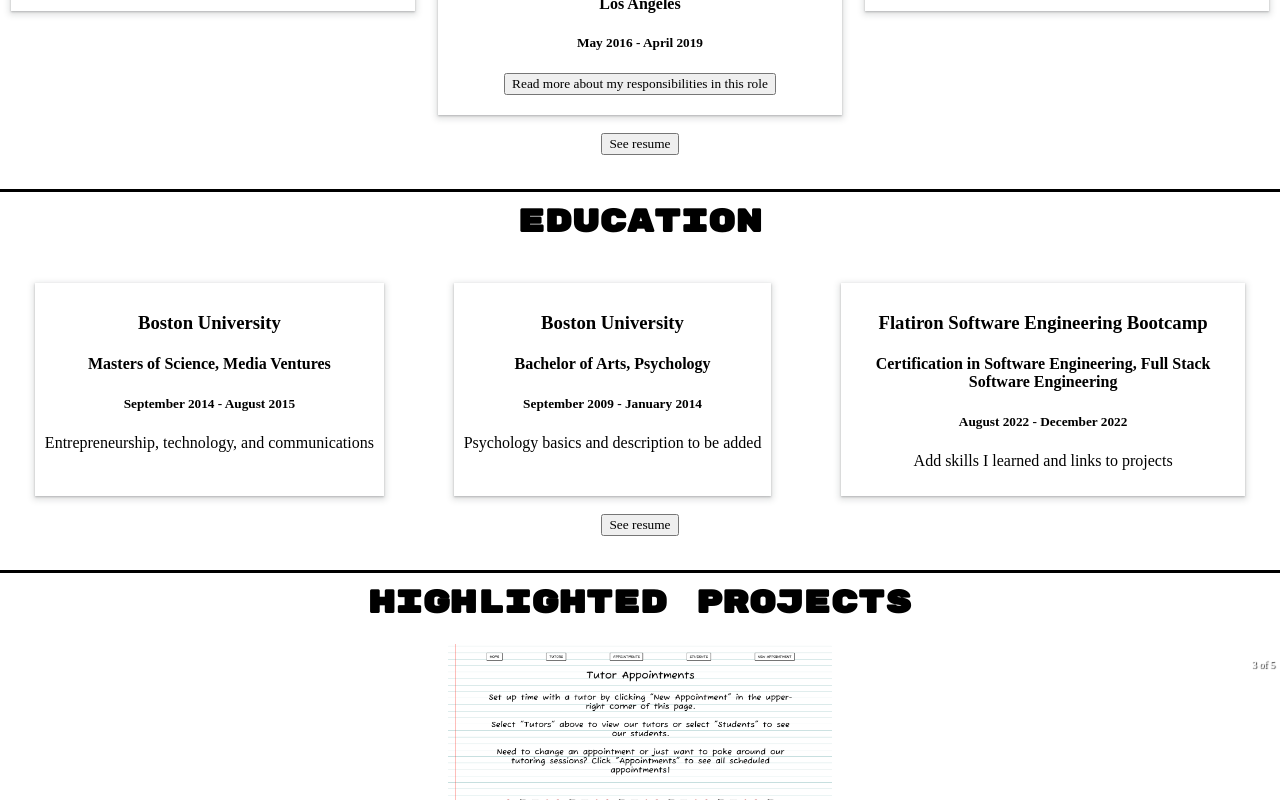
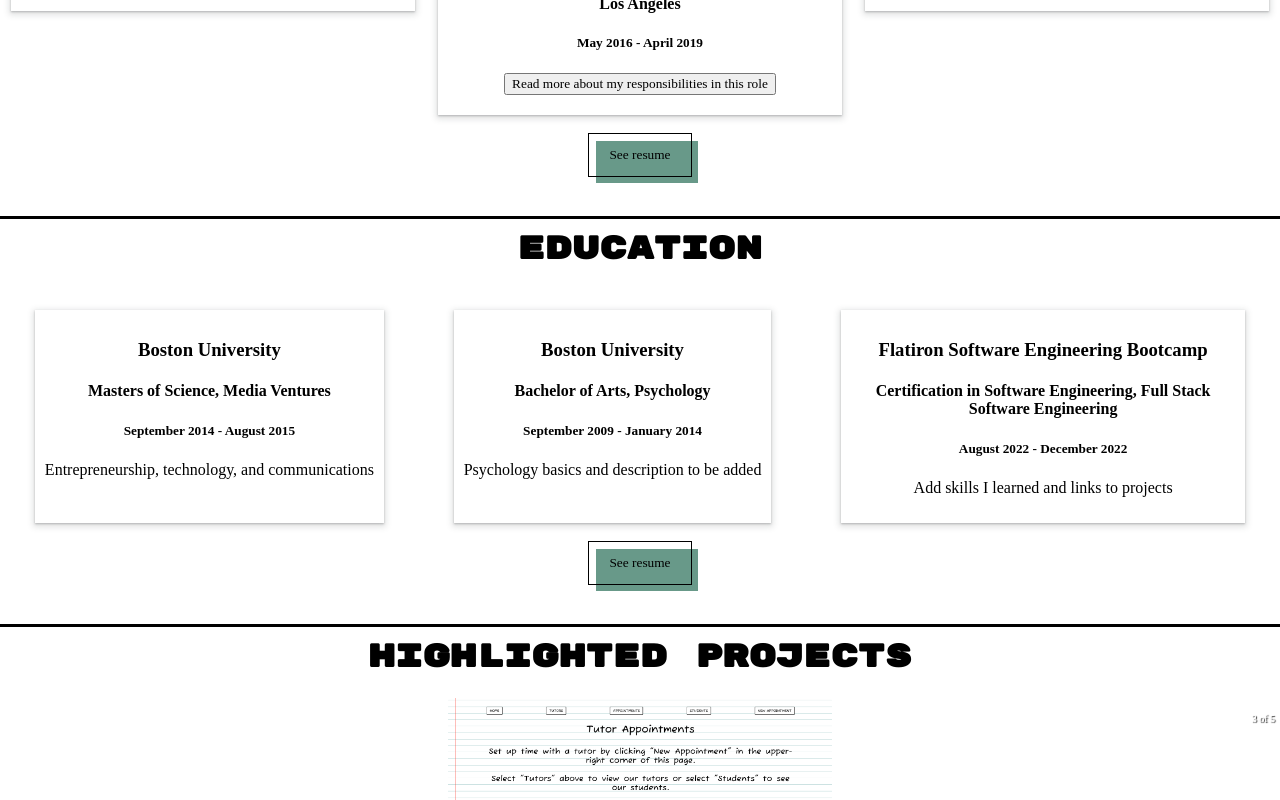
Before and after one commit to sam-a-code/sam-a-code.github.io, a React (Create React App) app: page / in a window 1280 px wide. Shown: the part 2720-3520 px from the top of the page. Built offline with nearby package versions, Linux system fonts and the light colour scheme; a web font is replaced by a local one.

Commit message:
styling buttons

```diff
--- a/src/components/EducationCardContainer.js
+++ b/src/components/EducationCardContainer.js
@@ -55,7 +55,7 @@
 
             </div>
             <br></br>
-            <button onClick={seeResume}>See resume</button>
+            <button className="see-more-button" onClick={seeResume}>See resume</button>
         </div>
 
 
--- a/src/components/HomePageProjects.js
+++ b/src/components/HomePageProjects.js
@@ -227,7 +227,7 @@
                 </div> */}
                 {/* </Slider> */}
                 </div>
-            <button onClick={goToProjects}>See all technical projects</button>
+            <button onClick={goToProjects} className="see-more-button">See all technical projects</button>
         </div>
     );
   }
--- a/src/components/JobCardContainer.js
+++ b/src/components/JobCardContainer.js
@@ -127,7 +127,7 @@
                 </div>
             </div>
             <br></br>
-            <button onClick={seeResume}>See resume</button>
+            <button className="see-more-button" onClick={seeResume}>See resume</button>
         </div>
 
 
--- a/src/index.css
+++ b/src/index.css
@@ -28,6 +28,82 @@
 button {
   font-family: 'Antic Slab', serif, -apple-system, BlinkMacSystemFont, 'Segoe UI', 'Roboto', 'Oxygen', 'Ubuntu', 'Cantarell', 'Fira Sans', 'Droid Sans', 'Helvetica Neue', sans-serif;
   margin-bottom: 10px;
+}
+
+.see-more-button {
+  /* background-color: white; */
+  transition: .5s ease ;
+  text-decoration: none;
+  border: 1px solid;
+  padding: 10px;
+  padding: 13px 20px 13px;
+  outline: 0;
+  border: 1px solid black;
+  background-color: rgba(0, 0, 0, 0);
+  user-select: none;
+  -webkit-user-select: none;
+  touch-action: manipulation;
+  position: relative;
+  margin-bottom: 15px;
+
+}
+
+.see-more-button:hover {
+  font-size: 16px;
+}
+
+
+.see-more-button:after {
+  content: "";
+  background-color: rgb(40, 110, 87, .7);
+  width: 100%;
+  z-index: -1;
+  position: absolute;
+  height: 100%;
+  top: 7px;
+  left: 7px;
+  transition: 0.2s;
+
+}
+
+.see-more-button:hover:after {
+  top: 0px;
+  left: 0px;
+}
+
+
+/* CSS */
+/* .button-52 {
+  letter-spacing: 1px;
+  cursor: pointer;
+  position: relative;
+  background-color: rgba(0, 0, 0, 0);
+  user-select: none;
+  -webkit-user-select: none;
+  touch-action: manipulation;
+} */
+
+/* .button-52:after {
+  content: "";
+  background-color: #ffe54c;
+  width: 100%;
+  z-index: -1;
+  position: absolute;
+  height: 100%;
+  top: 7px;
+  left: 7px;
+  transition: 0.2s;
+} */
+
+.button-52:hover:after {
+  top: 0px;
+  left: 0px;
+}
+
+@media (min-width: 768px) {
+  .button-52 {
+    padding: 13px 50px 13px;
+  }
 }
 
 img {
```
